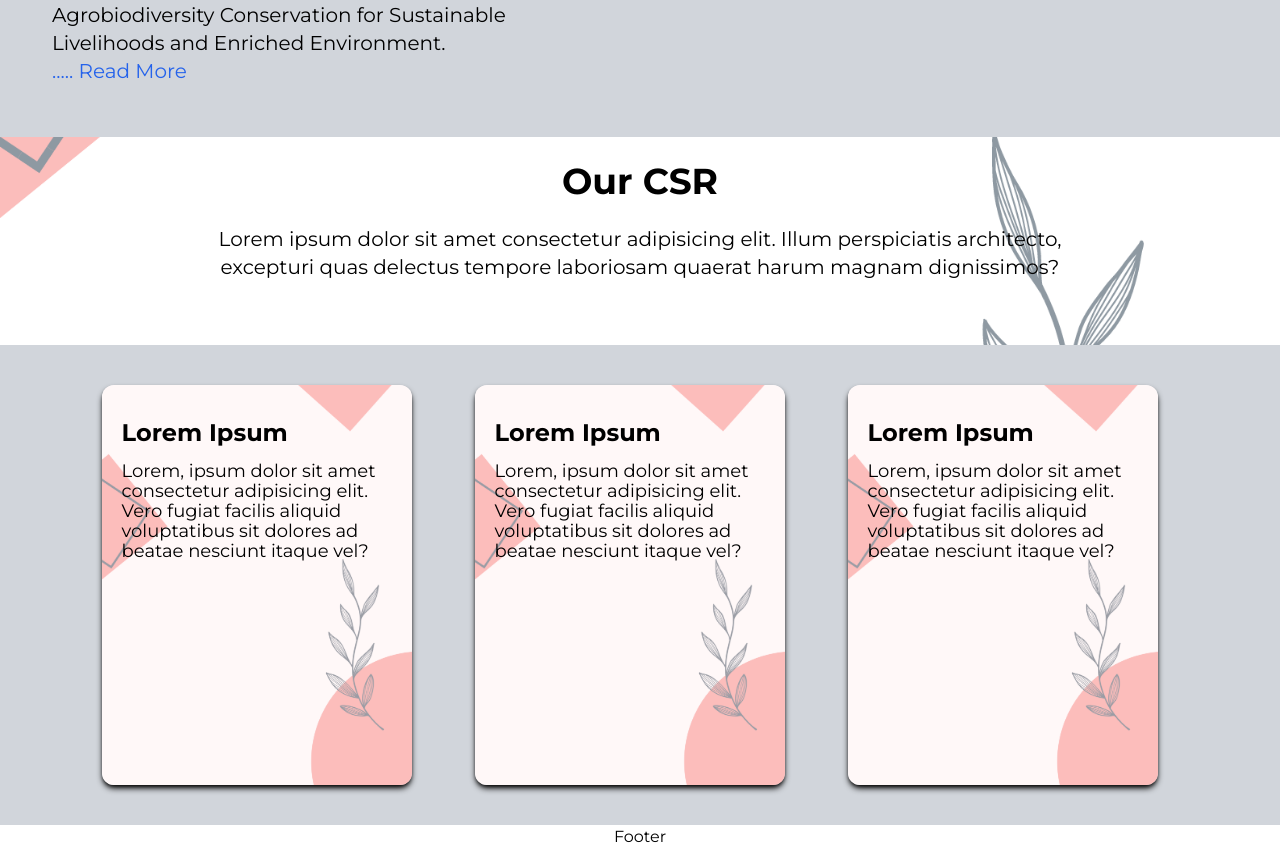
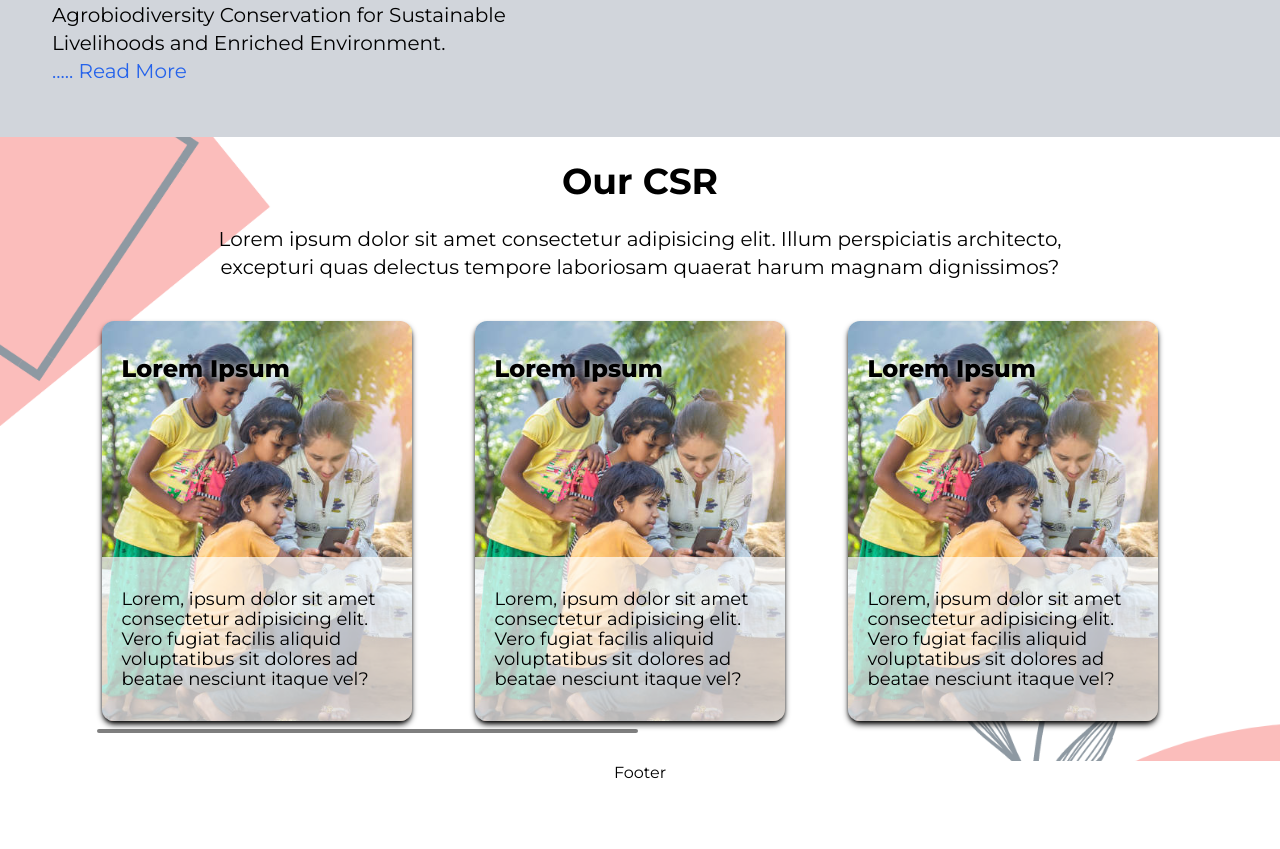
Before and after one commit to mr0-0kushal/Divueens-CSR, a React (Vite) app: page / in a window 1280 px wide. Shown: the part 3080-3929 px from the top of the page. After the commit the page ends 3865 px from the top, so only its background shows below. Built offline with nearby package versions, Linux system fonts and the light colour scheme.

Commit message:
Fourth Commit

```diff
--- a/src/App.css
+++ b/src/App.css
@@ -75,3 +75,10 @@
     visibility: hidden;
     display: none;
   }
+  .swiper-scrollbar{
+    background: transparent;
+    color: rgba(0, 0, 0, 0.179);
+  }
+  .text-shadow-md-white{
+    text-shadow: 0 0 6px white;
+  }
--- a/src/components/DivueensCSR.jsx
+++ b/src/components/DivueensCSR.jsx
@@ -111,10 +111,6 @@ function DivueensCSR() {
                     <img src="/images/BAIF.jpeg" alt="BAIF" className="h-full w-full rounded-md" />
                 </div>
             </div>
-            <div className="csrDescription flex flex-col gap-6 items-center min-h-52 p-6 bg-cover bg-center bg-no-repeat bg-fixed" style={{backgroundImage:'url(/images/cardBgmobile.png)'}}>
-                <h1 className="headingText text-4xl font-bold text-center">Our CSR</h1>
-                <h3 className="subHeadingText text-wrap w-3/4 text-center text-xl ">Lorem ipsum dolor sit amet consectetur adipisicing elit. Illum perspiciatis architecto, excepturi quas delectus tempore laboriosam quaerat harum magnam dignissimos?</h3>
-            </div>
             <Slider />
         </div>
 
--- a/src/components/Slider.jsx
+++ b/src/components/Slider.jsx
@@ -2,7 +2,8 @@ import { Swiper, SwiperSlide } from 'swiper/react'
 import 'swiper/css'
 import 'swiper/css/pagination'
 import 'swiper/css/free-mode'
-import { FreeMode, Pagination } from 'swiper/modules'
+import 'swiper/css/scrollbar'
+import { FreeMode, Pagination, Scrollbar, Mousewheel } from 'swiper/modules'
 
 const Slider = () => {
 
@@ -10,35 +11,37 @@ const Slider = () => {
         {
             title: "Lorem Ipsum",
             content: "Lorem, ipsum dolor sit amet consectetur adipisicing elit. Vero fugiat facilis aliquid voluptatibus sit dolores ad beatae nesciunt itaque vel?",
-            backgroundImage: "/images/cardBgmobile.png",
+            backgroundImage: "/images/dummy.jpg",
         },
         {
             title: "Lorem Ipsum",
             content: "Lorem, ipsum dolor sit amet consectetur adipisicing elit. Vero fugiat facilis aliquid voluptatibus sit dolores ad beatae nesciunt itaque vel?",
-            backgroundImage: "/images/cardBgmobile.png",
+            backgroundImage: "/images/dummy.jpg",
         },
         {
             title: "Lorem Ipsum",
             content: "Lorem, ipsum dolor sit amet consectetur adipisicing elit. Vero fugiat facilis aliquid voluptatibus sit dolores ad beatae nesciunt itaque vel?",
-            backgroundImage: "/images/cardBgmobile.png",
+            backgroundImage: "/images/dummy.jpg",
         }, {
             title: "Lorem Ipsum",
             content: "Lorem, ipsum dolor sit amet consectetur adipisicing elit. Vero fugiat facilis aliquid voluptatibus sit dolores ad beatae nesciunt itaque vel?",
-            backgroundImage:"/images/cardBgmobile.png",
+            backgroundImage: "/images/dummy.jpg",
         }, {
             title: "Lorem Ipsum",
             content: "Lorem, ipsum dolor sit amet consectetur adipisicing elit. Vero fugiat facilis aliquid voluptatibus sit dolores ad beatae nesciunt itaque vel?",
-            backgroundImage: "/images/cardBgmobile.png",
+            backgroundImage: "/images/dummy.jpg",
         },
         {
             title: "Lorem Ipsum",
             content: "Lorem, ipsum dolor sit amet consectetur adipisicing elit. Vero fugiat facilis aliquid voluptatibus sit dolores ad beatae nesciunt itaque vel?",
-            backgroundImage: "/images/cardBgmobile.png",
+            backgroundImage: "/images/dummy.jpg",
         },
     ];
 
     return (
-        <div className="slideBar flex items-center justify-center flex-col min-h-60 p-3 lg:p-6 bg-transparent">
+        <div className="slideBar flex items-center justify-center gap-6 flex-col min-h-60 p-3 lg:p-6 bg-cover bg-center bg-no-repeat bg-fixed" style={{ backgroundImage: 'url(/images/cardBgmobile.png)' }}>
+            <h1 className="headingText text-4xl font-bold text-center">Our CSR</h1>
+            <h3 className="subHeadingText text-wrap w-3/4 text-center text-xl ">Lorem ipsum dolor sit amet consectetur adipisicing elit. Illum perspiciatis architecto, excepturi quas delectus tempore laboriosam quaerat harum magnam dignissimos?</h3>
             <Swiper
                 breakpoints={{
                     340: {
@@ -50,23 +53,23 @@ const Slider = () => {
                         spaceBetween: 10
                     }
                 }}
+                modules={[FreeMode, Pagination, Scrollbar, Mousewheel]}
 
                 freeMode={true}
-                Pagination={{
-                    clickable: true
-                }}
-                modules={[FreeMode, Pagination]}
+                Pagination={{ clickable: true }}
+                scrollbar={{ draggable: true }}
+                mousewheel={{ forceToAxis: true }}
                 className='max-w-[90%] lg:max-w[80%]'>
 
                 {ServiceData.map((item) => (
                     <SwiperSlide key={item.title} className='p-4'>
-                        <div className="flex flex-col gap-6 group relative shadow-md shadow-black rounded-xl px-5 py-8 h-[280px] w-[170px] lg:h-[400px] lg:w-[310px] overflow-hidden">
-                            <div className="absolute inset-0 bg-cover bg-center" style={{backgroundImage:`url(${item.backgroundImage})`}} />
-                            <div className="absolute inset-0 bg-[#FBBDBB] opacity-10 hover:opacity-50" />
-                            <div className="relative flex flex-col gap-3">
-                                <h1 className='text-xl lg:text-2xl font-bold'>{item.title}</h1>
-                                <p className="text-sm lg:text-[18px]">{item.content}</p>
-                           </div>
+                        <div className="flex flex-col gap-6 group relative shadow-md shadow-black rounded-xl h-[280px] w-[170px] lg:h-[400px] lg:w-[310px] overflow-hidden">
+                            <div className="absolute inset-0 bg-cover bg-center" style={{ backgroundImage: `url(${item.backgroundImage})` }} />
+                            <div className="relative flex flex-col gap-3 h-full">
+                            <div className="absolute inset-0 bg-[#FBBDBB] opacity-0 hover:opacity-50 transition-all duration-200" />
+                                <h1 className='text-xl lg:text-2xl font-extrabold text-shadow-md-white p-3 lg:px-5 lg:py-8 z-10'>{item.title}</h1>
+                                <div className="text-sm lg:text-[18px] absolute w-full bottom-0 bg-white bg-opacity-70 p-3 lg:px-5 lg:py-8 z-10">{item.content}</div>
+                            </div>
                         </div>
                     </SwiperSlide>
                 ))}
```
Also changed, not shown: public/images/dummy.jpg (added).
